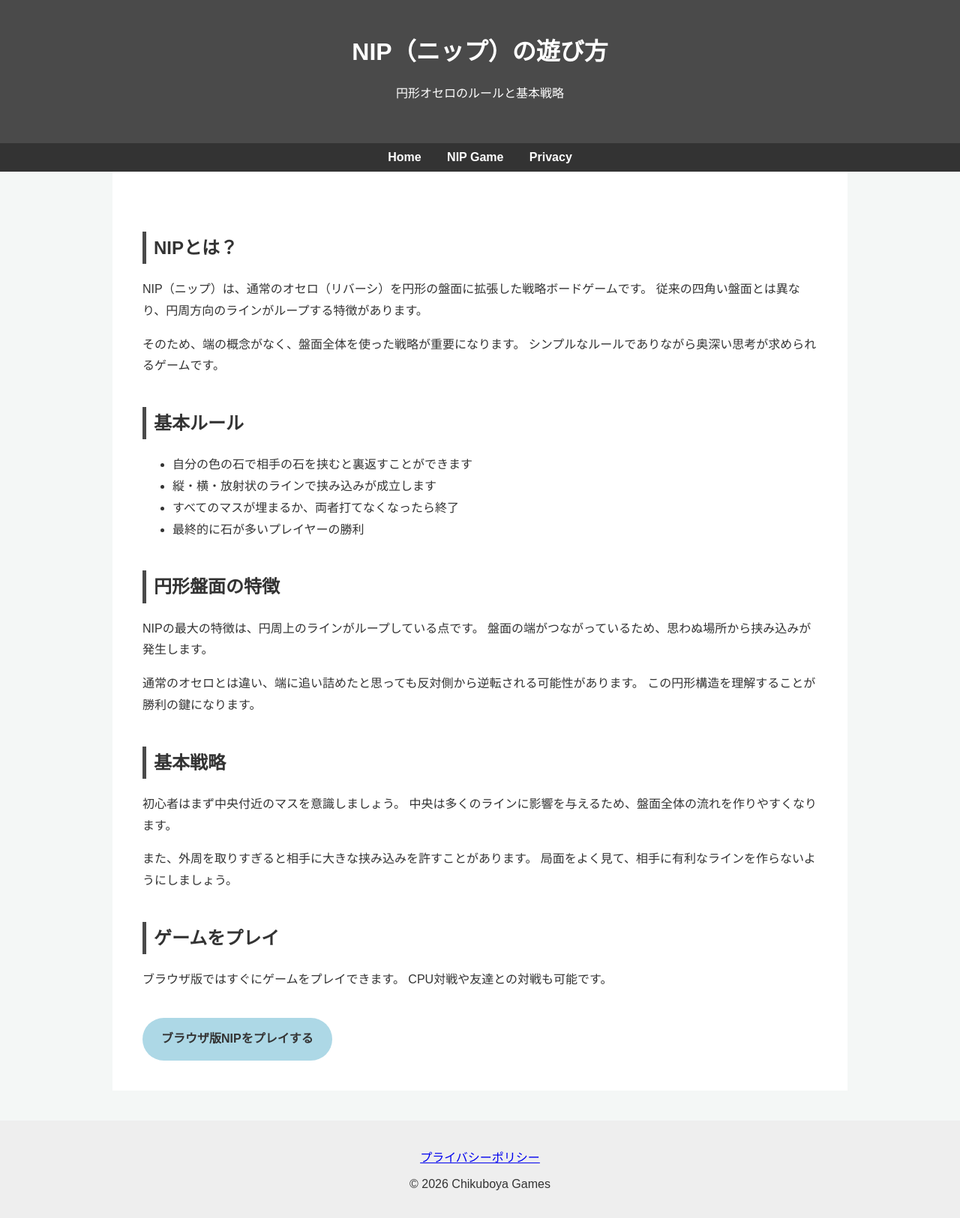
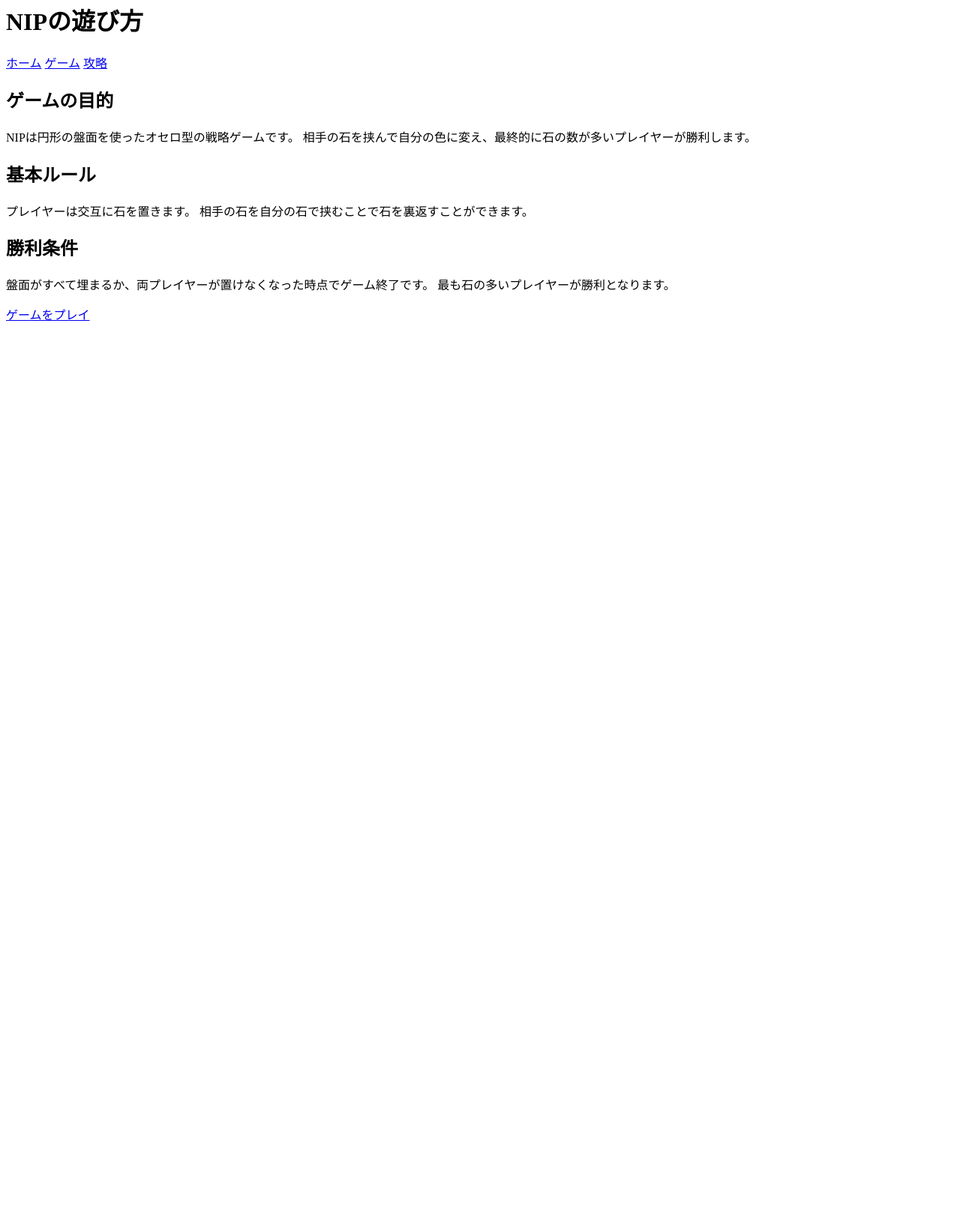
Before and after one commit to chikuboya/chikuboya.github.io, a plain HTML site: page how-to-play.html in a window 1280 px wide. Shown: the part 18-1643 px from the top of the page at 75% size. After the commit the page ends 800 px from the top, so only its background shows below. Drawn offline with Linux system fonts and the light colour scheme.

Commit message:
Update how-to-play.html

```diff
--- a/how-to-play.html
+++ b/how-to-play.html
@@ -1,160 +1,44 @@
 <!DOCTYPE html>
 <html lang="ja">
 <head>
-
 <meta charset="UTF-8">
-<meta name="viewport" content="width=device-width, initial-scale=1.0">
-
-<title>NIP（ニップ）の遊び方 | Chikuboya Games</title>
-
-<style>
-
-body{
-font-family:'Hiragino Kaku Gothic ProN','Meiryo',sans-serif;
-margin:0;
-background:#f4f7f6;
-color:#333;
-}
-
-header{
-background:#4a4a4a;
-color:white;
-text-align:center;
-padding:40px 20px;
-}
-
-nav{
-background:#333;
-padding:10px;
-text-align:center;
-}
-
-nav a{
-color:white;
-margin:0 15px;
-text-decoration:none;
-font-weight:bold;
-}
-
-.container{
-max-width:900px;
-margin:auto;
-background:white;
-padding:40px;
-line-height:1.8;
-}
-
-h2{
-margin-top:40px;
-border-left:5px solid #4a4a4a;
-padding-left:10px;
-}
-
-footer{
-text-align:center;
-padding:20px;
-margin-top:40px;
-background:#eee;
-}
-
-.btn{
-display:inline-block;
-padding:14px 25px;
-background:#add8e6;
-border-radius:30px;
-text-decoration:none;
-font-weight:bold;
-color:#333;
-margin-top:20px;
-}
-
-</style>
+<title>NIPの遊び方 | Chikuboya Games</title>
 </head>
 
 <body>
 
-<header>
-<h1>NIP（ニップ）の遊び方</h1>
-<p>円形オセロのルールと基本戦略</p>
-</header>
+<h1>NIPの遊び方</h1>
 
 <nav>
-<a href="/">Home</a>
-<a href="/Nip-web/">NIP Game</a>
-<a href="/privacy.html">Privacy</a>
+<a href="/">ホーム</a>
+<a href="/Nip-web/">ゲーム</a>
+<a href="/strategy.html">攻略</a>
 </nav>
 
-<div class="container">
-
-<h2>NIPとは？</h2>
+<h2>ゲームの目的</h2>
 
 <p>
-NIP（ニップ）は、通常のオセロ（リバーシ）を円形の盤面に拡張した戦略ボードゲームです。
-従来の四角い盤面とは異なり、円周方向のラインがループする特徴があります。
-</p>
-
-<p>
-そのため、端の概念がなく、盤面全体を使った戦略が重要になります。
-シンプルなルールでありながら奥深い思考が求められるゲームです。
+NIPは円形の盤面を使ったオセロ型の戦略ゲームです。
+相手の石を挟んで自分の色に変え、最終的に石の数が多いプレイヤーが勝利します。
 </p>
 
 <h2>基本ルール</h2>
 
-<ul>
-<li>自分の色の石で相手の石を挟むと裏返すことができます</li>
-<li>縦・横・放射状のラインで挟み込みが成立します</li>
-<li>すべてのマスが埋まるか、両者打てなくなったら終了</li>
-<li>最終的に石が多いプレイヤーの勝利</li>
-</ul>
+<p>
+プレイヤーは交互に石を置きます。
+相手の石を自分の石で挟むことで石を裏返すことができます。
+</p>
 
-<h2>円形盤面の特徴</h2>
+<h2>勝利条件</h2>
 
 <p>
-NIPの最大の特徴は、円周上のラインがループしている点です。
-盤面の端がつながっているため、思わぬ場所から挟み込みが発生します。
+盤面がすべて埋まるか、両プレイヤーが置けなくなった時点でゲーム終了です。
+最も石の多いプレイヤーが勝利となります。
 </p>
 
 <p>
-通常のオセロとは違い、端に追い詰めたと思っても反対側から逆転される可能性があります。
-この円形構造を理解することが勝利の鍵になります。
+<a href="/Nip-web/">ゲームをプレイ</a>
 </p>
-
-<h2>基本戦略</h2>
-
-<p>
-初心者はまず中央付近のマスを意識しましょう。
-中央は多くのラインに影響を与えるため、盤面全体の流れを作りやすくなります。
-</p>
-
-<p>
-また、外周を取りすぎると相手に大きな挟み込みを許すことがあります。
-局面をよく見て、相手に有利なラインを作らないようにしましょう。
-</p>
-
-<h2>ゲームをプレイ</h2>
-
-<p>
-ブラウザ版ではすぐにゲームをプレイできます。
-CPU対戦や友達との対戦も可能です。
-</p>
-
-<a href="https://chikuboya.github.io/Nip-web/" class="btn">
-ブラウザ版NIPをプレイする
-</a>
-
-</div>
-
-<footer>
-
-<p>
-<a href="/privacy.html">プライバシーポリシー</a>
-</p>
-
-<p>
-© 2026 Chikuboya Games
-</p>
-
-</footer>
 
 </body>
 </html>
```
